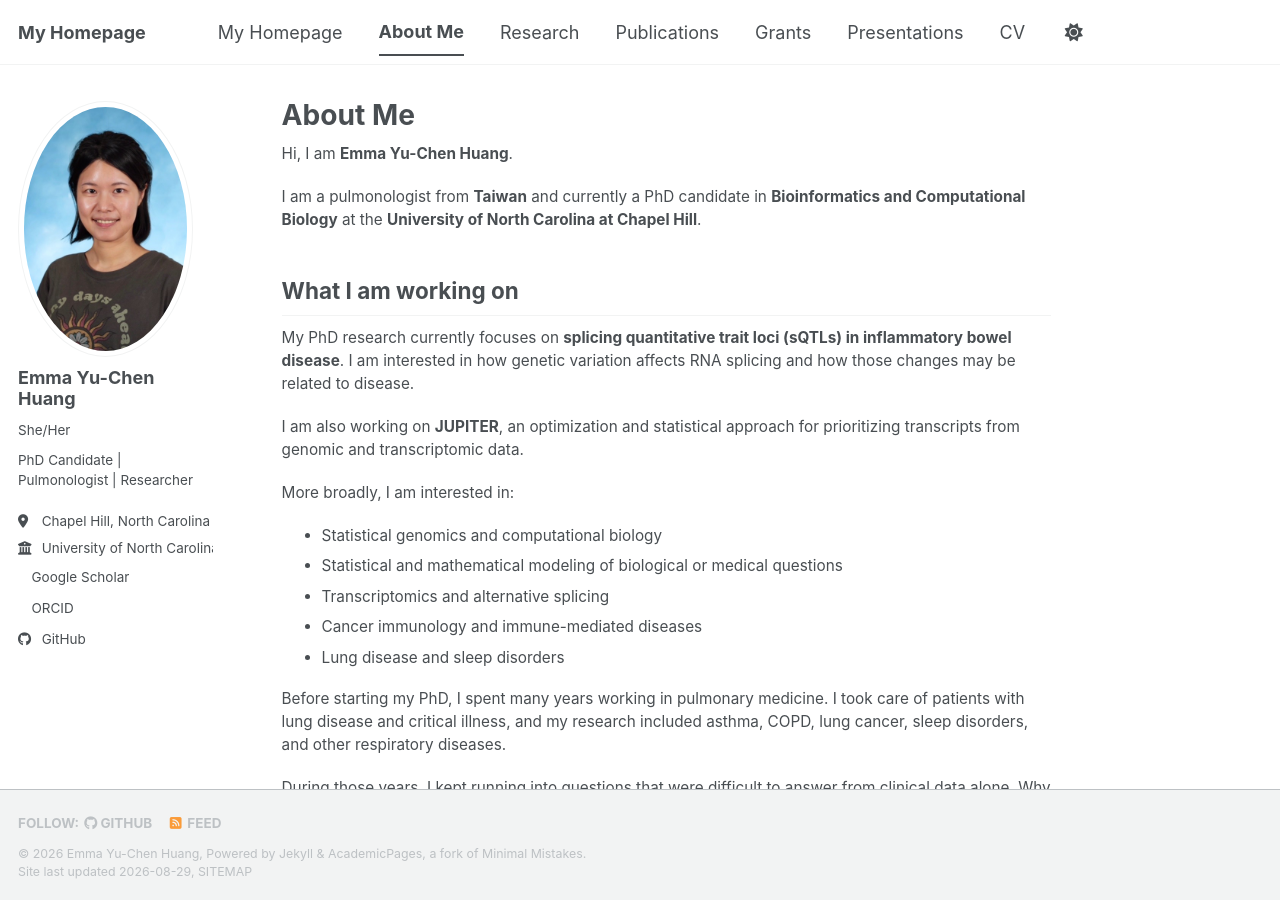
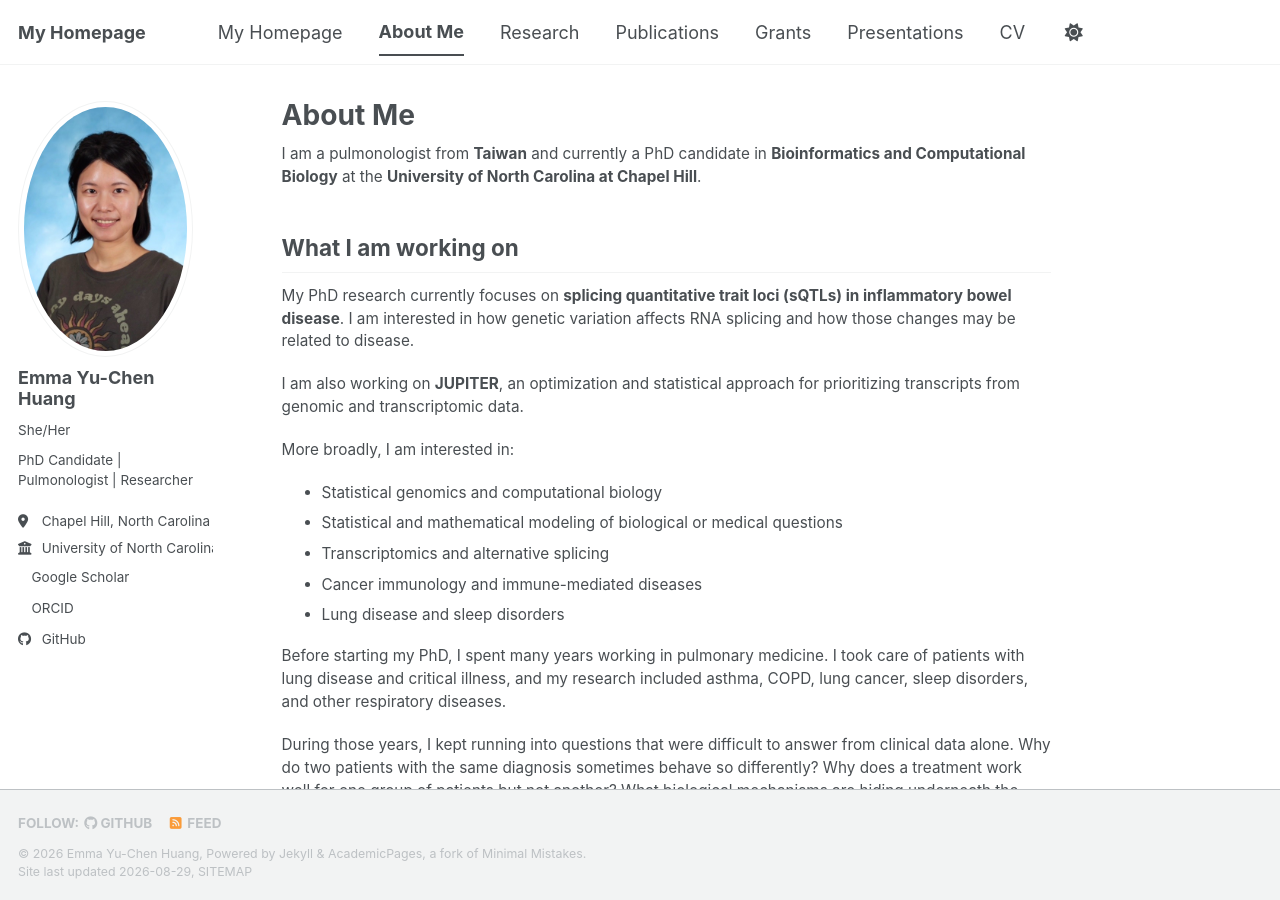
Before and after one commit to yuchen-hahaha/yuchen-hahaha.github.io, a Jekyll site: the page built from _pages/about.md, in a window 1280 px wide and 900 px high. Built offline with Jekyll 4.4.1, drawn with Linux system fonts in a browser that asks for light colours; a style sheet for code colours, icons or effects is not loaded.

Commit message:
Update about.md

```diff
--- a/_pages/about.md
+++ b/_pages/about.md
@@ -3,9 +3,6 @@ permalink: /about/
 title: "About Me"
 author_profile: true
 ---
-<div class="about-text" markdown="1">
-
-Hi, I am **Emma Yu-Chen Huang**.
 
 I am a pulmonologist from **Taiwan** and currently a PhD candidate in **Bioinformatics and Computational Biology** at the **University of North Carolina at Chapel Hill**.
 
@@ -42,5 +39,3 @@ Medicine, basketball, music, and computational biology may not seem closely rela
 For now, I am enjoying being a student again — learning mathematics, statistics, genomics, and computational methods while bringing with me the clinical questions that first made me curious about disease.
 
 I started in medicine, and I hope to bring what I learn along the way back into it, using these tools to better understand biological or medical questions that matter to patients.
-
-</div>
```
